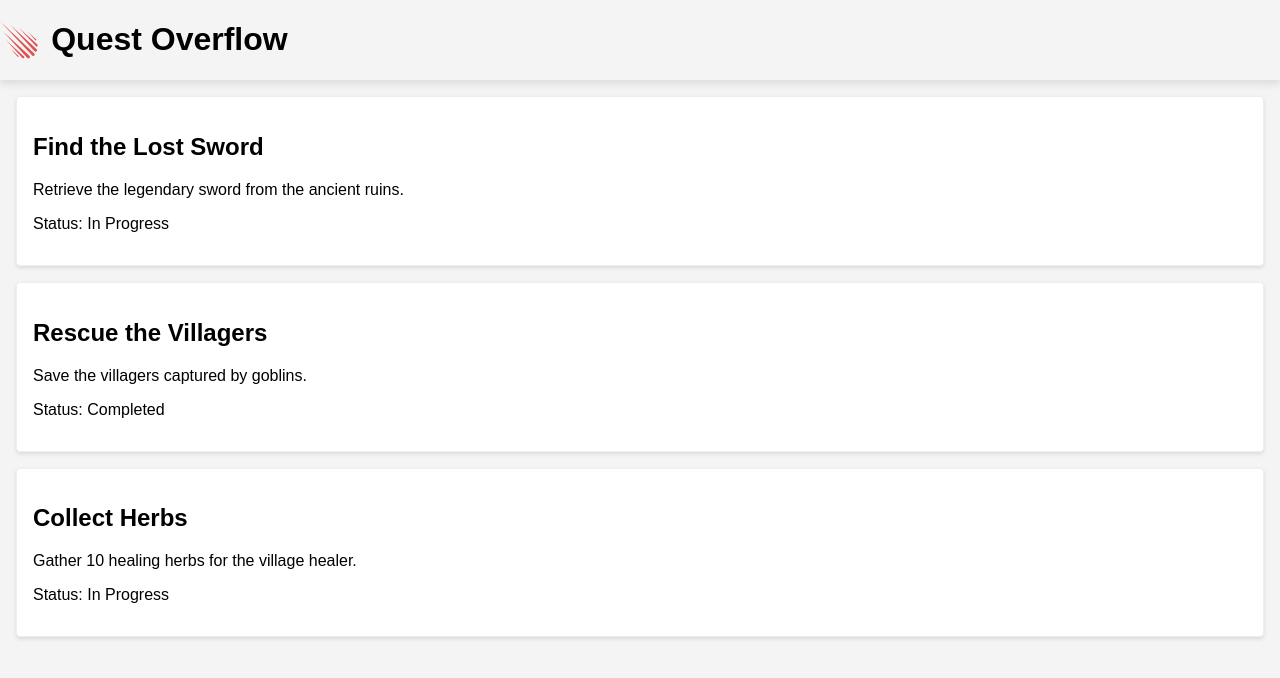
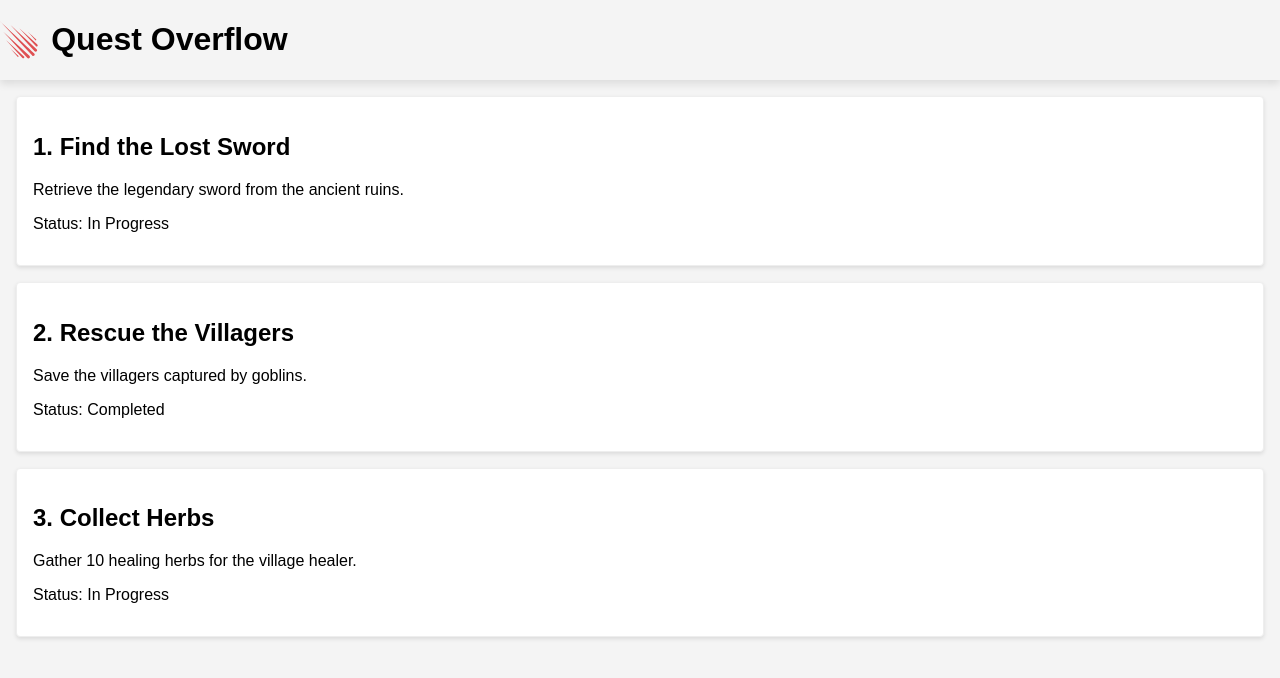
Before and after one commit to martasskv5/quests, an Angular app: page / in a window 1280 px wide. Shown: the top 678 px of the page. Built offline with nearby package versions, Linux system fonts and the light colour scheme.

Commit message:
Update quest display to include index number and modify package dependencies

```diff
--- a/package.json
+++ b/package.json
@@ -33,17 +33,18 @@
     "zone.js": "~0.15.0"
   },
   "devDependencies": {
+    "@angular-devkit/build-angular": "^20.3.2",
     "@angular/build": "^20.3.2",
     "@angular/cli": "^20.3.2",
-  "@angular-devkit/build-angular": "^20.3.2",
     "@angular/compiler-cli": "^20.3.0",
     "@types/jasmine": "~5.1.0",
     "jasmine-core": "~5.9.0",
     "karma": "~6.4.0",
+    "karma-chrome-launcher": "~3.2.0",
     "karma-coverage": "~2.2.0",
-    "karma-chrome-launcher": "~3.2.0",
     "karma-jasmine": "~5.1.0",
     "karma-jasmine-html-reporter": "~2.1.0",
+    "semver": "^7.7.2",
     "typescript": "~5.9.2"
   }
 }
--- a/src/app/quests/quests.html
+++ b/src/app/quests/quests.html
@@ -1,9 +1,9 @@
 <main>
     @for (quest of quests; track $index) {
     <div class="quest-card">
-        <h2>{{ quest.title }}</h2>
+        <h2>{{ $index + 1 }}. {{ quest.title }}</h2>
         <p>{{ quest.description }}</p>
         <p>Status: {{ quest.completed ? 'Completed' : 'In Progress' }}</p>
     </div>
-}
+    }
 </main>
```
Also changed, not shown: 1 other file (tests, documents, lock files or other folders).
